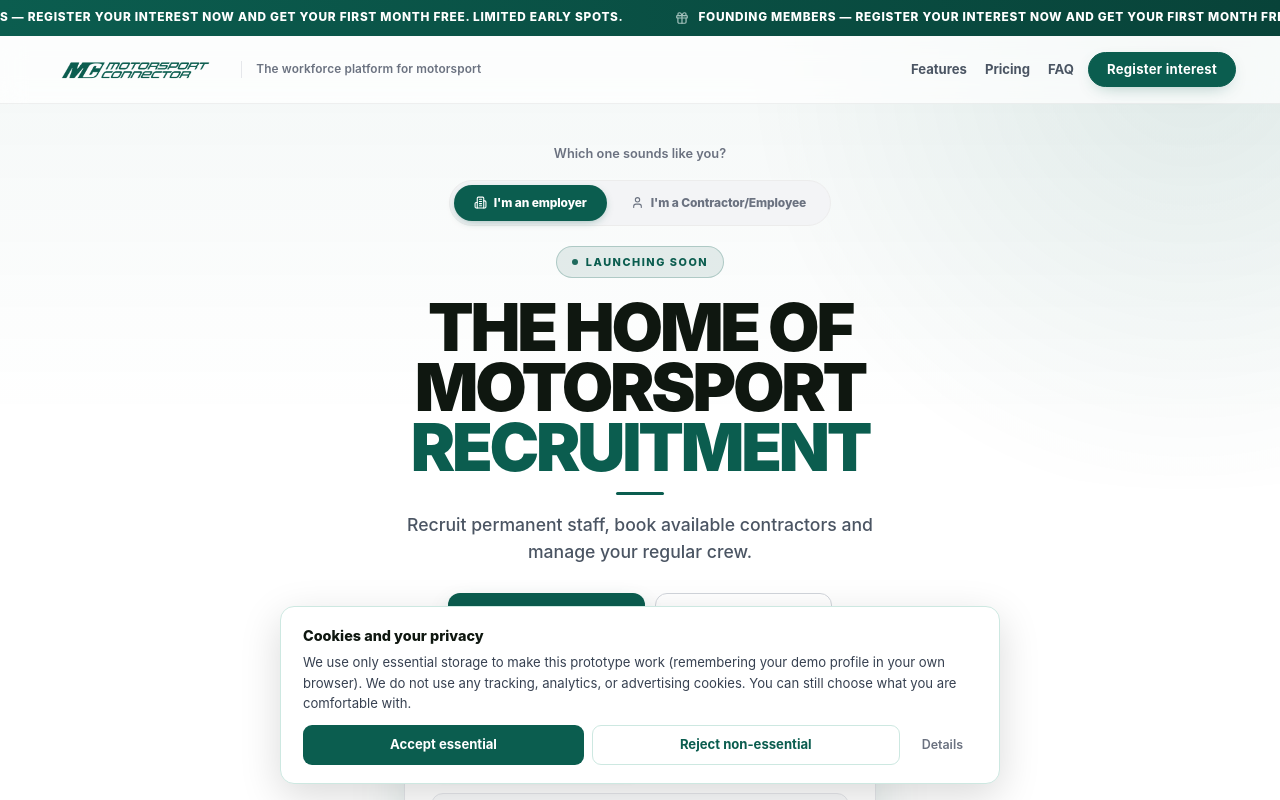
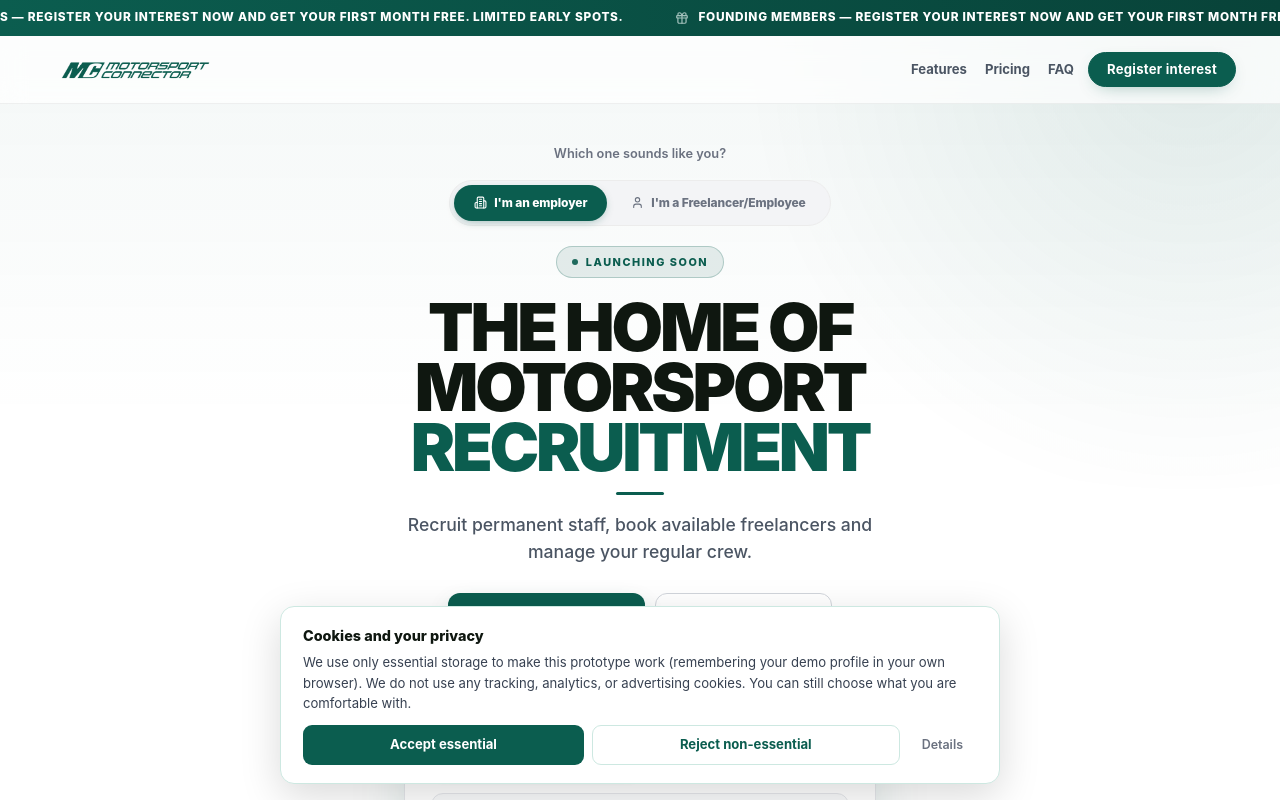
Before and after one commit to motorsportconnector/Launching-Page, a React (Vite) app: page / in a window 1280 px wide. Shown: the top 800 px of the page. Built offline with nearby package versions, Linux system fonts and the light colour scheme.

Commit message:
Rename 'contractors' to 'freelancers' across landing copy; remove nav tagline

```diff
--- a/src/EarlyInterestLanding.jsx
+++ b/src/EarlyInterestLanding.jsx
@@ -53,12 +53,12 @@ const CONTENT = {
   employer: {
     accent: "#0b5d4f",
     heroSub:
-      "Recruit permanent staff, book available contractors and manage your regular crew.",
+      "Recruit permanent staff, book available freelancers and manage your regular crew.",
     slides: [
       { src: "c-home-v3.png", alt: "Employer dashboard", caption: "Dashboard" },
       { src: "c-staff.png", alt: "Staff portal", caption: "Staff Portal" },
       { src: "c-calendar.png", alt: "Employer calendar", caption: "Employer Calendar" },
-      { src: "c-discover.png", alt: "Discover talent", caption: "Contractor & Employee Discovery" },
+      { src: "c-discover.png", alt: "Discover talent", caption: "Freelancer & Employee Discovery" },
       { src: "c-permanent.png", alt: "Permanent roles", caption: "Full/Part Time Roles" },
       { src: "c-freelance.png", alt: "Freelance roles", caption: "Freelance Roles" },
     ],
@@ -78,7 +78,7 @@ const CONTENT = {
       { Icon: PlusCircle, title: "Post in 60 Seconds", desc: "Freelance and Full/Part Time roles live in under a minute." },
       { Icon: Users, title: "Staff Portal", desc: "Your pre-existing network all in one place. View their availability and send direct offers." },
       { Icon: Calendar, title: "Employer Calendar", desc: "Event planning made simple. Publish your schedule for your whole network to see." },
-      { Icon: Search, title: "Contractor & Employee Discovery", desc: "Browse the full network. Filter by role, location, availability." },
+      { Icon: Search, title: "Freelancer & Employee Discovery", desc: "Browse the full network. Filter by role, location, availability." },
     ],
     pricing: [
       {
@@ -91,7 +91,7 @@ const CONTENT = {
           "1 Freelance Job Post/Month",
           "Full/Part Time Listings (Pay per Post)",
           "Direct Messaging",
-          "Contractor & Employee Availability View",
+          "Freelancer & Employee Availability View",
         ],
       },
       {
@@ -106,17 +106,17 @@ const CONTENT = {
           "1 Standard Full/Part Time Listing per 6 Months",
           "Staff Portal & Roster",
           "Employer Calendar",
-          "AI Contractor & Employee Matching",
-          "Full Contractor & Employee Discovery",
+          "AI Freelancer & Employee Matching",
+          "Full Freelancer & Employee Discovery",
         ],
       },
     ],
     faqSub: "For employers.",
     faqs: [
       { q: "What does it cost to post a role?", a: "Pricing will be tier based, with a free tier to get started and paid tiers unlocking unlimited freelance posts, the Staff Portal and the Employer Calendar. Full pricing will be announced soon — register your interest to be the first to know." },
-      { q: "How quickly can I fill a gap?", a: "Post a role in under a minute and see who is available before you ask. Send direct offers to contractors and employees you have worked with before straight from the Staff Portal." },
+      { q: "How quickly can I fill a gap?", a: "Post a role in under a minute and see who is available before you ask. Send direct offers to freelancers and employees you have worked with before straight from the Staff Portal." },
       { q: "I'm the parent of a driver - can I use this?", a: "Absolutely. Anyone can search the network and book the right person directly, whether you are a team, a business or a parent supporting a young driver." },
-      { q: "Do you take commission on bookings?", a: "No. Pay is agreed and handled directly between you and the contractor or employee. We never take a cut." },
+      { q: "Do you take commission on bookings?", a: "No. Pay is agreed and handled directly between you and the freelancer or employee. We never take a cut." },
     ],
     roles: [
       "Race Team", "Karting Team", "Manufacturer", "Team Owner / Principal", "Parts / Equipment Supplier",
@@ -131,10 +131,10 @@ const CONTENT = {
     heroSub:
       "Build your profile, showcase your talent and apply for freelance or permanent roles in seconds.",
     slides: [
-      { src: "c-con-home2.png", alt: "Contractor home", caption: "Your Dashboard" },
-      { src: "c-con-freelance.png", alt: "Contractor freelance jobs", caption: "Freelance Jobs" },
-      { src: "c-con-permanent.png", alt: "Contractor permanent roles", caption: "Full/Part Time Roles" },
-      { src: "c-con-teams-nb.png", alt: "Contractor my teams", caption: "My Teams" },
+      { src: "c-con-home2.png", alt: "Freelancer home", caption: "Your Dashboard" },
+      { src: "c-con-freelance.png", alt: "Freelancer freelance jobs", caption: "Freelance Jobs" },
+      { src: "c-con-permanent.png", alt: "Freelancer permanent roles", caption: "Full/Part Time Roles" },
+      { src: "c-con-teams-nb.png", alt: "Freelancer my teams", caption: "My Teams" },
     ],
     painLead:
       "You know you can do the job. But without the network, opportunities go missed and dates sit empty.",
@@ -146,7 +146,7 @@ const CONTENT = {
     ],
     painClose: "One profile, built for motorsport, working for you all season.",
     pillIcon: User,
-    pillLabel: "For contractors & employees",
+    pillLabel: "For freelancers & employees",
     pillText: "Build a profile, stay visible and apply in seconds",
     cards: [
       { Icon: FileText, title: "Create Your Profile", desc: "Your CV, experience and availability held in one profile that works for every application." },
@@ -174,7 +174,7 @@ const CONTENT = {
         per: "/mo",
         color: "#7c3aed",
         pop: true,
-        popLabel: "Contractors pick this",
+        popLabel: "Freelancers pick this",
         features: [
           "Access to All Features and Marketplaces",
           "Unlimited Full/Part Time Applications",
@@ -185,7 +185,7 @@ const CONTENT = {
         ],
       },
     ],
-    faqSub: "For contractors and employees.",
+    faqSub: "For freelancers and employees.",
     faqs: [
       { q: "What does it cost to join?", a: "Pricing will be tier based, with a free tier to build a profile and apply, and paid tiers unlocking unlimited applications and the full freelance marketplace. Full pricing will be announced soon — register your interest to be the first to know." },
       { q: "How do employers find me?", a: "Your profile holds your CV, experience and live availability, so employers can find you and send direct offers before a role is even advertised." },
@@ -302,7 +302,7 @@ export default function EarlyInterestLanding() {
         role,
         message:
           "New registration\nType: " +
-          (mode === "employer" ? "Employer" : "Contractor / Employee") +
+          (mode === "employer" ? "Employer" : "Freelancer / Employee") +
           "\nEmail: " +
           cleanEmail +
           "\nRole: " +
@@ -472,20 +472,6 @@ export default function EarlyInterestLanding() {
               alt="Motorsport Connector"
               style={{ height: 28, objectFit: "contain", display: "block", flexShrink: 0 }}
             />
-            <span
-              className="mc-nav-tag"
-              style={{
-                fontSize: "0.74rem",
-                fontWeight: 600,
-                color: "#6b7280",
-                letterSpacing: "0.01em",
-                paddingLeft: 14,
-                borderLeft: "1px solid #e5e7eb",
-                whiteSpace: "nowrap",
-              }}
-            >
-              The workforce platform for motorsport
-            </span>
           </div>
           <div style={{ display: "flex", alignItems: "center", gap: 10, flexShrink: 0 }}>
             <a href="#glimpse" className="mc-nav-link" style={navLink}>
@@ -558,7 +544,7 @@ export default function EarlyInterestLanding() {
           </button>
           <button onClick={() => switchMode("contractor")} style={{ ...tabBase, ...(!isEmp ? selStyle : offStyle) }}>
             <User size={13} strokeWidth={2} />
-            I'm a Contractor/Employee
+            I'm a Freelancer/Employee
           </button>
         </div>
       </section>
@@ -736,7 +722,7 @@ export default function EarlyInterestLanding() {
                   onClick={() => switchMode("contractor")}
                   style={{ ...tabBaseSm, ...(!isEmp ? selStyle : offStyle) }}
                 >
-                  Contractor / employee
+                  Freelancer / employee
                 </button>
               </div>
               <div style={{ display: "flex", flexDirection: "column", gap: 11 }}>
@@ -1397,7 +1383,7 @@ export default function EarlyInterestLanding() {
                   marginBottom: 3,
                 }}
               >
-                {isEmp ? "Employer" : "Contractor / Employee"}
+                {isEmp ? "Employer" : "Freelancer / Employee"}
               </div>
               <div style={{ fontWeight: 900, fontSize: "1rem", color: "#0f1710", marginBottom: 8 }}>{p.tier}</div>
               <div style={{ display: "flex", alignItems: "baseline", gap: 2, marginBottom: 18 }}>
```
